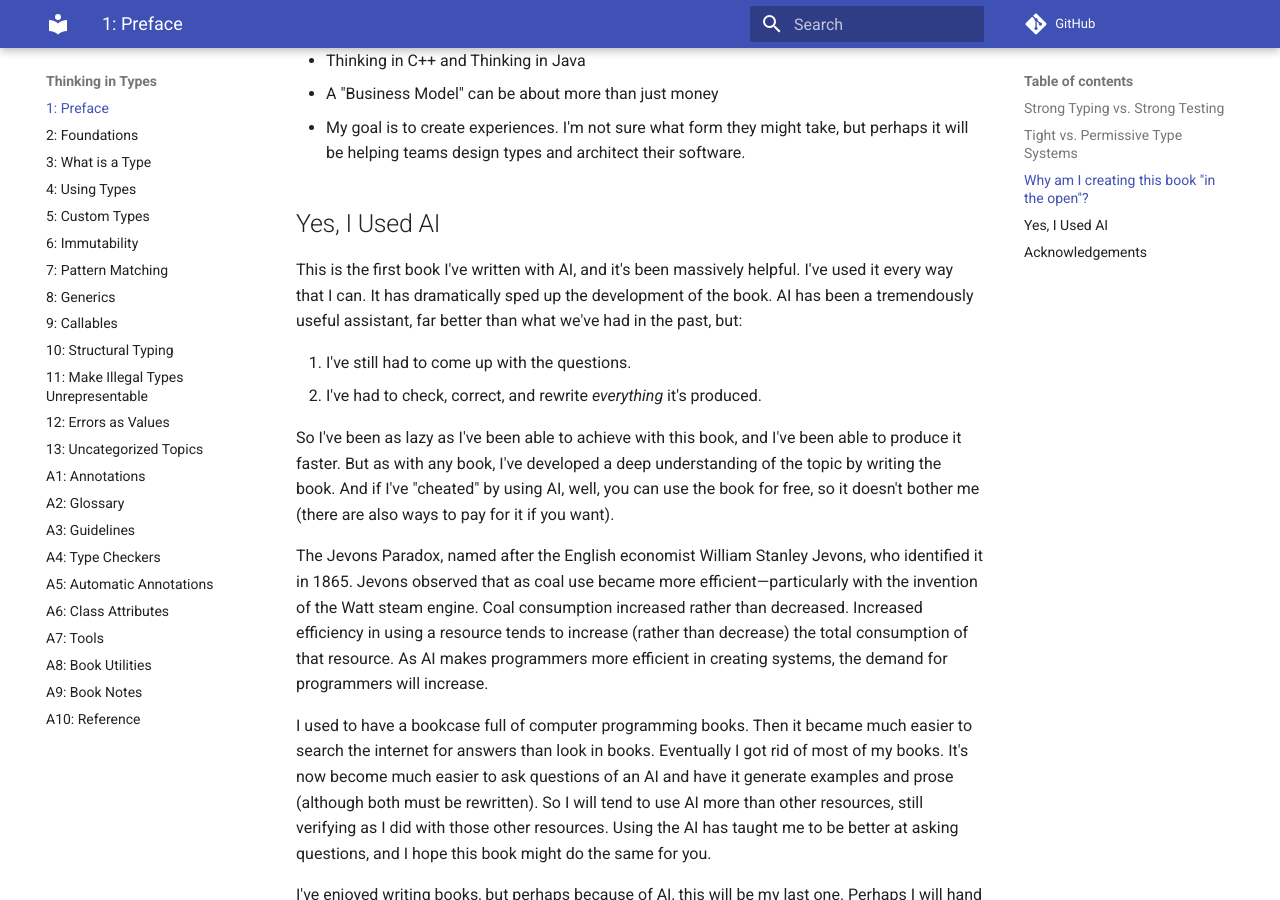
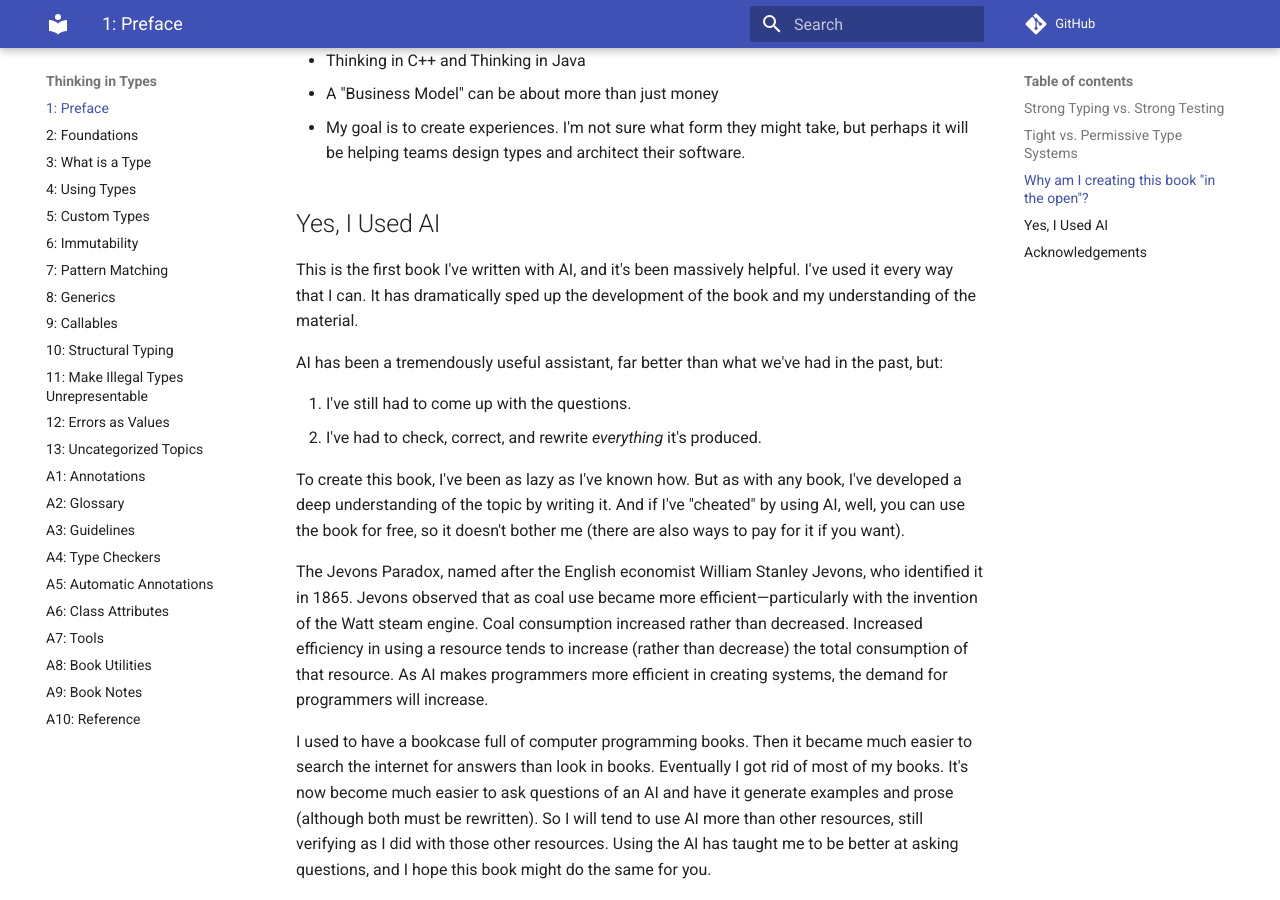
Before and after one commit to ThinkingInTypes/ThinkingInTypes.github.io, an MkDocs documentation site: the page built from Chapters/C01_Preface.md, in a window 1280 px wide and 900 px high, scrolled down 333 px. Built offline with MkDocs 1.6.1 and Material for MkDocs 9.7.7, drawn with Linux system fonts in a browser that asks for light colours; comment, search, counter and statistics services are not loaded.

Commit message:
Update C01_Preface.md

```diff
--- a/Chapters/C01_Preface.md
+++ b/Chapters/C01_Preface.md
@@ -14,14 +14,15 @@
 
 This is the first book I've written with AI, and it's been massively helpful.
 I've used it every way that I can.
-It has dramatically sped up the development of the book.
+It has dramatically sped up the development of the book and my understanding of the material.
+
 AI has been a tremendously useful assistant, far better than what we've had in the past, but:
 
 1. I've still had to come up with the questions.
 2. I've had to check, correct, and rewrite _everything_ it's produced.
 
-So I've been as lazy as I've been able to achieve with this book, and I've been able to produce it faster.
-But as with any book, I've developed a deep understanding of the topic by writing the book.
+To create this book, I've been as lazy as I've known how.
+But as with any book, I've developed a deep understanding of the topic by writing it.
 And if I've "cheated" by using AI, well, you can use the book for free, so it doesn't bother me (there are also ways to pay for it if you want).
 
 The Jevons Paradox, named after the English economist William Stanley Jevons, who identified it in 1865.
```
